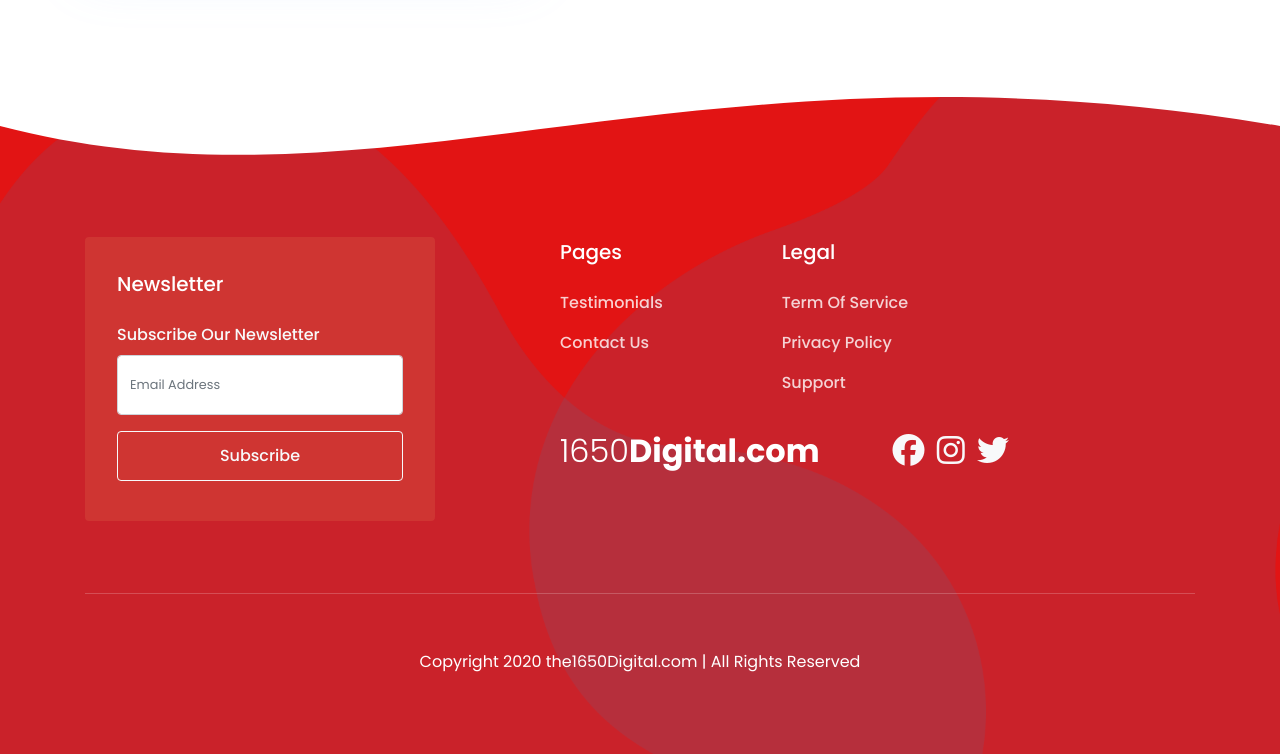
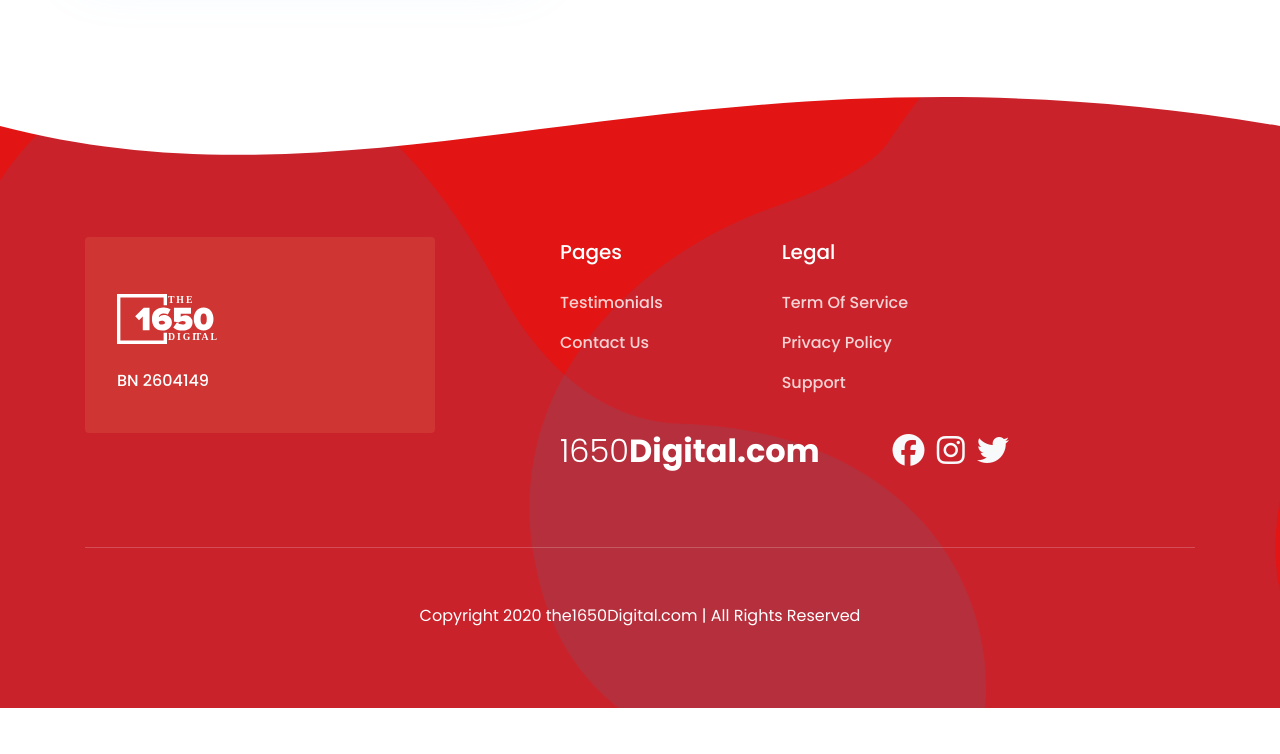
Before and after one commit to Oluwashina/1650Digital, a plain HTML site: page index.html in a window 1280 px wide. Shown: the part 3245-3999 px from the top of the page. After the commit the page ends 3953 px from the top, so only its background shows below. Drawn offline with Linux system fonts and the light colour scheme; files whose address does not match are found by name; a web font is replaced by a local one.

Commit message:
footer changed

```diff
--- a/index.html
+++ b/index.html
@@ -90,9 +90,6 @@ style="background-size: cover; background-repeat: no-repeat; background-attachme
               </h1>
           <!-- Text -->
           <p class="lead text-light">The1650digital is a digital marketing brand, focused on generating leads for e-commerce start ups and gaining exposure and wider reach for established brands and institutions likewise.
-
-
-
             In Addition, 1650 is an e-commerce brand, buying and selling various products that meet day to day needs (healthcare, skincare, fashion, appliances) and also digital assets exchange.</p>
           <!-- Buttons -->
           <!-- <a target="_blank" href="https://t.me/cactusjack69" class="btn btn-outline-light mr-1">
@@ -436,13 +433,16 @@ style="background-size: cover; background-repeat: no-repeat; background-attachme
     <div class="container mt-11">
       <div class="row">
         <div class="col-12 col-lg-5 col-xl-4 mr-auto mb-6 mb-lg-0">
-          <div class="subscribe-form bg-warning-soft p-5 rounded">
-            <h5 class="mb-4 text-white">Newsletter</h5>
+
+           <div class="subscribe-form bg-warning-soft p-5 rounded">
+            <img src="images/1650 logo_white.svg" width="100" height="100" class="">
+            <h6 class="text-white">BN 2604149</h6>
+            <!-- <h5 class="mb-4 text-white">Newsletter</h5>
             <h6 class="text-light">Subscribe Our Newsletter</h6>
             <form id="mc-form" class="group">
               <input type="email" value="" name="EMAIL" class="email form-control" id="mc-email" placeholder="Email Address" required="" style="height: 60px;">
               <input class="btn btn-outline-light btn-block mt-3 mb-2" type="submit" name="subscribe" value="Subscribe">
-            </form> <small class="text-light"></small>
+            </form> <small class="text-light"></small> -->
           </div>
         </div>
         <div class="col-12 col-lg-6 col-xl-7">
```
Also changed, not shown: contact-us.html (+4 -2 lines).
